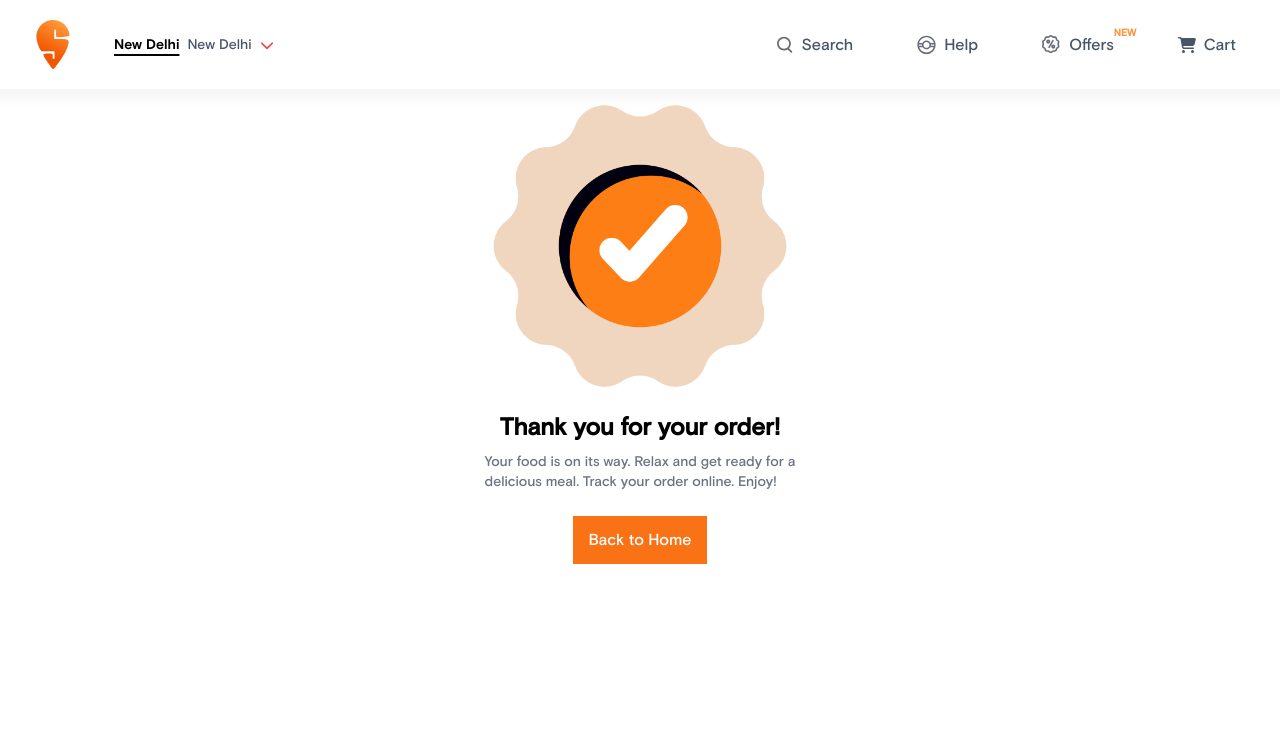
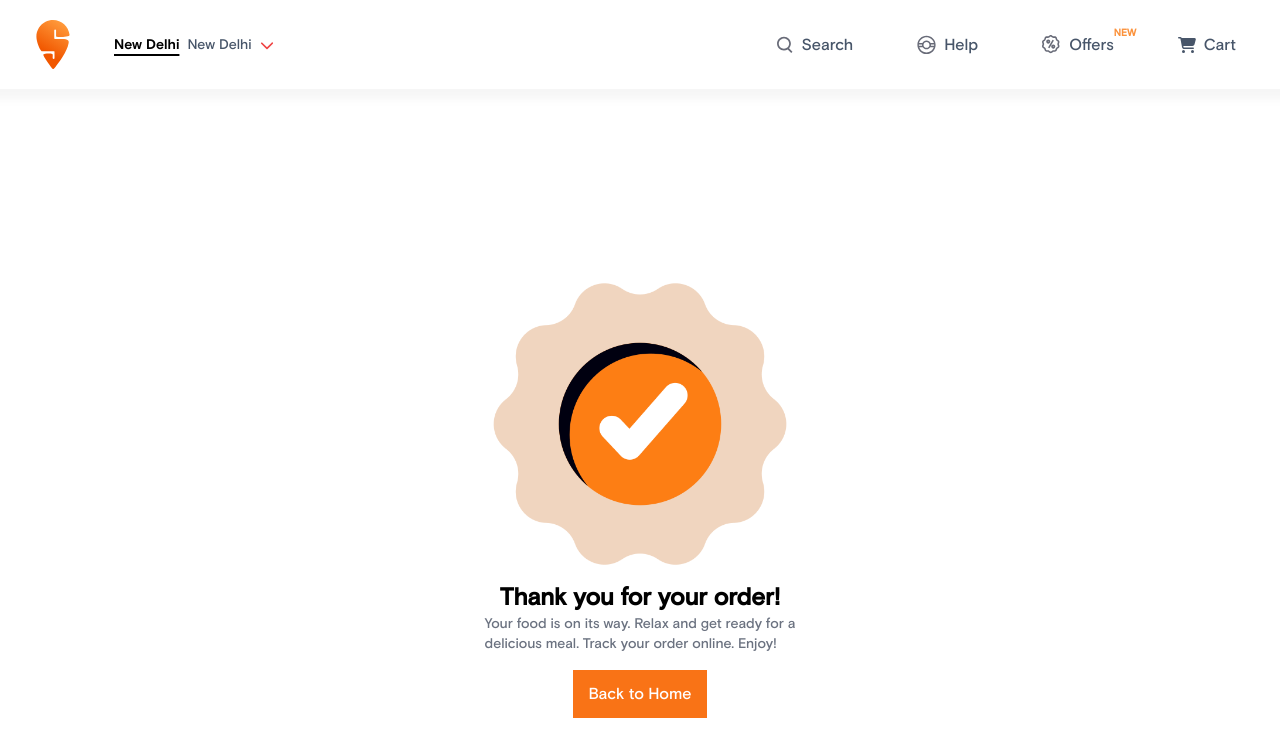
Before and after one commit to Sonikm/swiggy-clone, a React (Create React App) app: page /swiggy-clone/cart/order in a window 1280 px wide. Shown: the top 756 px of the page. Built offline with nearby package versions, Linux system fonts and the light colour scheme; no server answers.

Commit message:
adds animation

```diff
--- a/package.json
+++ b/package.json
@@ -13,12 +13,13 @@
     "@testing-library/jest-dom": "^5.17.0",
     "@testing-library/react": "^13.4.0",
     "@testing-library/user-event": "^13.5.0",
+    "lottie-react": "^2.4.0",
     "react": "^18.2.0",
     "react-dom": "^18.2.0",
     "react-icons": "^4.12.0",
     "react-redux": "^9.0.4",
     "react-router": "^6.20.1",
-    "react-router-dom": "^6.20.1",
+    "react-router-dom": "^6.21.1",
     "react-scripts": "5.0.1",
     "react-slick": "^0.29.0",
     "router": "^1.3.8",
--- a/src/pages/Order.js
+++ b/src/pages/Order.js
@@ -1,28 +1,54 @@
-import { Link } from "react-router-dom";
+// eslint-disable-next-line no-unused-vars
+import { useNavigate, Link } from "react-router-dom";
+// import { useEffect, useState } from "react";
 import order from "../assets/order.png";
 import { useDispatch } from "react-redux";
 import { clearItem } from "../util/cartSlice";
+// import Lottie from "lottie-react";
+// import animationData from "../assets/checkout-done.json";
 
 function Order() {
   const dispatch = useDispatch();
+  // const navigate = useNavigate();
+
+  // Clear items from the cart when the component mounts
   dispatch(clearItem());
+
+  //    useEffect(()=> {
+  //     // Clear items from the cart when the component mounts
+  //      dispatch(clearItem());
+
+  //     // Redirect to the home page after 5 seconds
+  //     const timeoutId = setTimeout(()=>{
+  //       navigate("/");
+  //     }, 2000);
+
+  //     // Cleanup the timeout to avoid memroy leaks
+  //     return () => clearTimeout(timeoutId);
+  //    },[dispatch, navigate])
+
   return (
-        <div className="flex justify-between items-center h-full w-full">
-           <div className="flex flex-col  justify-between items-center gap-2 flex-1">
-            <img className="w-[300px] mb-2" src={order} alt=""/>
-            <h2 className="text-2xl font-bold text-black ">Thank you for your order!</h2>
-            <div className="text-sm text-gray-500 mb-4">
+    <div className="flex h-screen w-full items-center justify-between">
+      <div className="flex flex-1 flex-col items-center  justify-between">
+        <img className="mb-2 w-[300px]" src={order} alt="" />
+        <h2 className="text-2xl font-bold text-black ">
+          Thank you for your order!
+        </h2>
+        <div className="mb-4 text-sm text-gray-500">
           <p className="">Your food is on its way. Relax and get ready for a</p>
           <p>delicious meal. Track your order online. Enjoy!</p>
         </div>
 
         <Link to="/">
-            <button className="bg-orange-500 text-white p-3 px-4">Back to Home</button>
+          <button className="bg-orange-500 p-3 px-4 text-white">
+            Back to Home
+          </button>
         </Link>
 
+        {/* <Lottie className="w-[250px]" animationData={animationData} /> */}
       </div>
     </div>
-    )
+  );
 }
 
-export default Order
+export default Order;
```
Also changed, not shown: src/assets/checkout-done.json (added, +1 -0 lines). Lines whose indentation alone changed are shown as unchanged.
